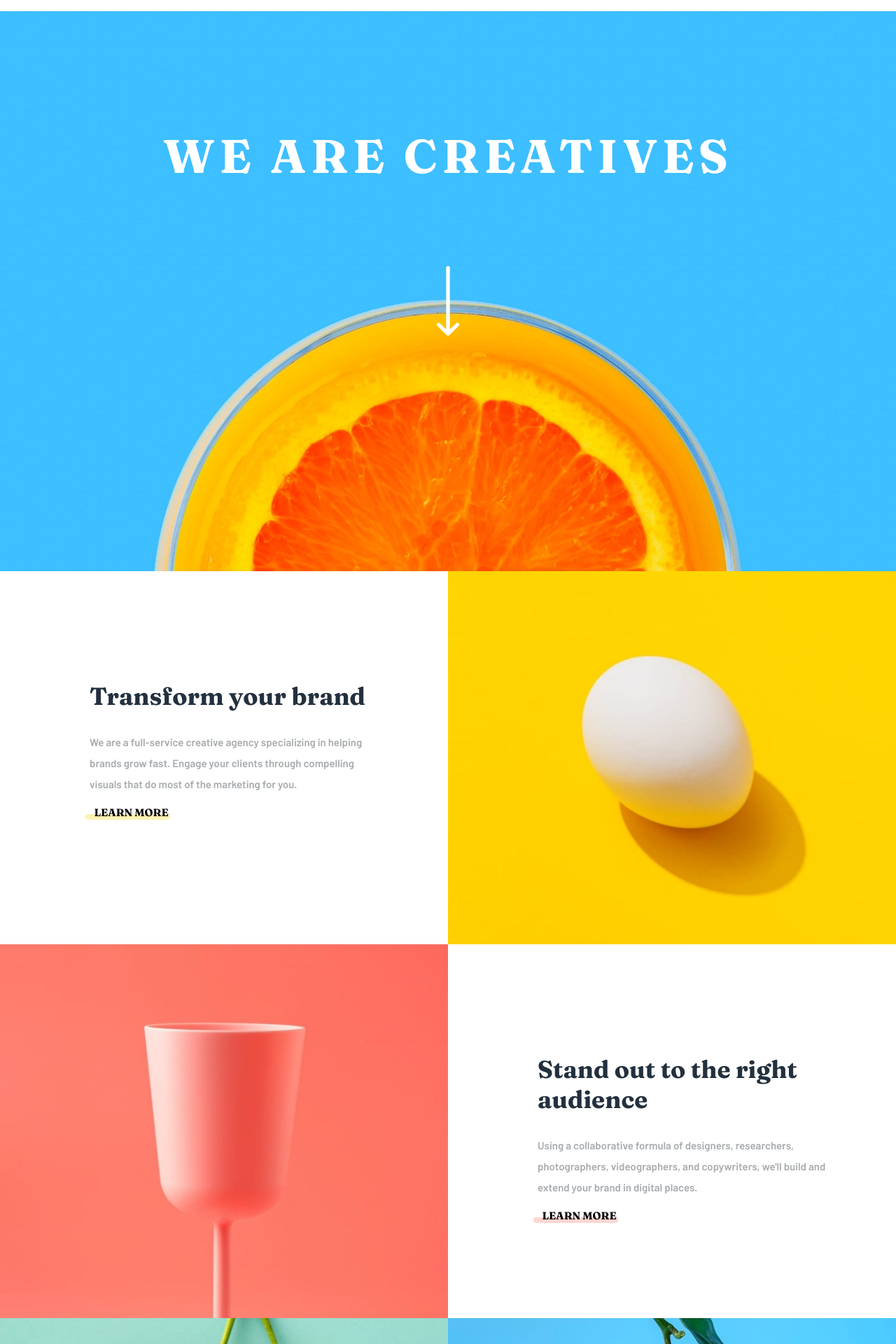
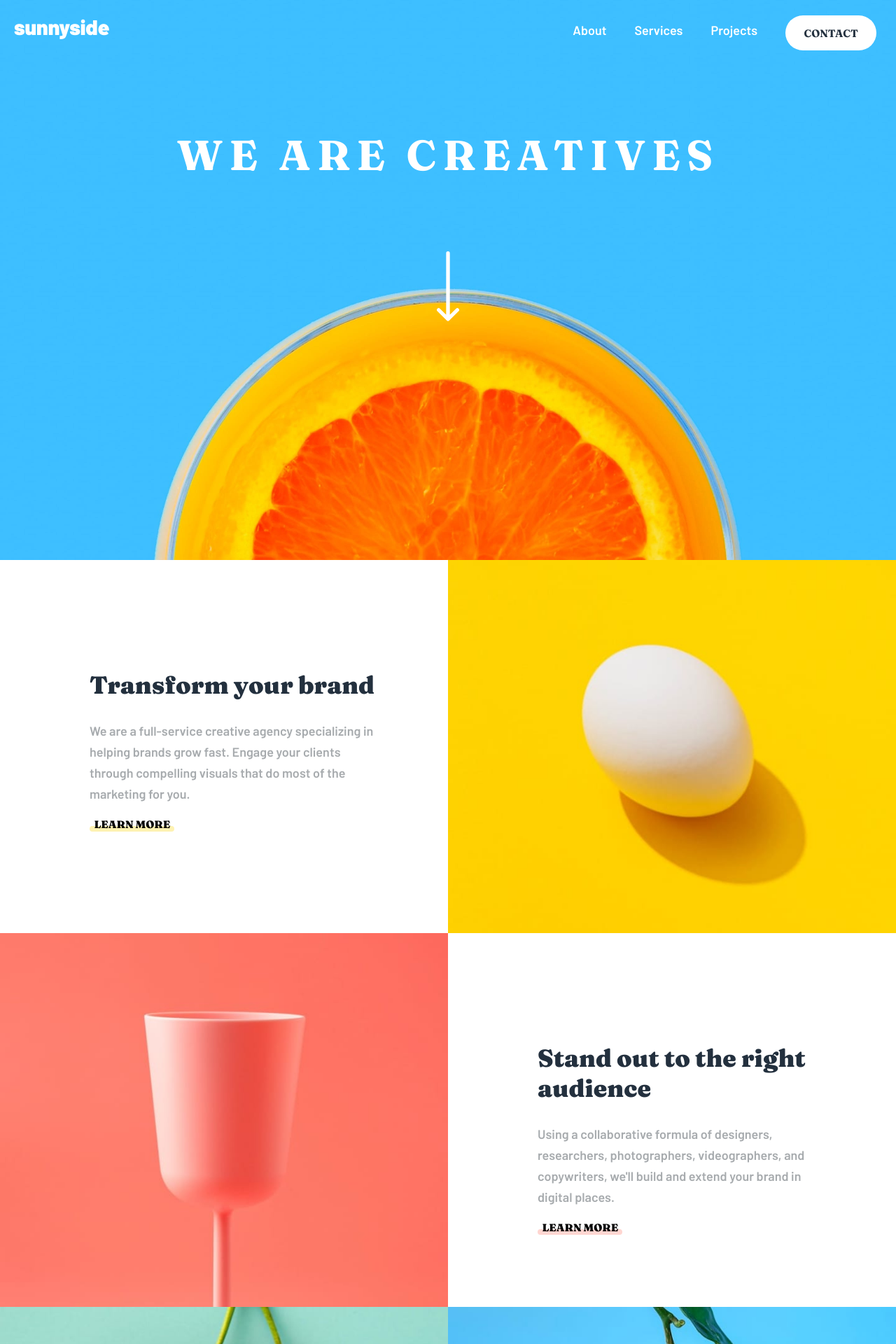
Before and after one commit to cforsmo/sunnyside-agency-landing-page, a React (Create React App) app: page / in a window 1280 px wide. Shown: the top 1920 px of the page at 70% size. Built offline with nearby package versions, Linux system fonts and the light colour scheme.

Commit message:
fix navbar and small text changes

```diff
--- a/src/Navbar.module.css
+++ b/src/Navbar.module.css
@@ -2,47 +2,29 @@ body {
   overflow-x:hidden;
 }
 
-.NavLinks {
+.NavListItems {
   position: absolute;
   z-index: 1;
   width: 100vw;
-
-}
-
-.NavListItems {
   color: white;
   display: flex;
-  margin-top: 0;
-  display: flex;
-  flex-direction: row;
   justify-content: flex-end;
   font-family: Barlow;
-  padding-right: 40px;
-  text-align: center;
+  top: 2%;
+  right: 1%;
+
 
 
 }
 
 .NavListItems li {
-
   font-size: 18px;
   list-style-type: none;
   display: flex;
   padding: 0 15px 0 25px;
-  margin-top: -60px;
-
-
 
 }
 
-.Logo {
-  font-family: Barlow;
-  font-size: 30px;
-  font-weight: bold;
-  color: white;
-  padding-left: 20px;
-
-}
 .ContactButton button{
   font-family: Fraunces;
   border-radius: 50px;
@@ -50,24 +32,22 @@ body {
   height: 50px;
   width: 130px;
   border: none;
-  display: inline-block;
   text-transform: uppercase;
-  display: inline-block;
+
   font-size: 15px;
   color: hsl(212, 27%, 19%);
   background-color: white;
 
+}
 
-
-}
-.Header .MobileNavigation {
+.MobileNavigation {
   display: none;
 }
 
 @media (max-width: 769px) {
 
 
-  .Header .MobileNavigation{
+  .MobileNavigation{
     display: flex;
     justify-content: center;
     position: absolute;
@@ -77,12 +57,12 @@ body {
 
   }
 
-  .Header .Navigation{
+  .Navigation{
     display: none;
 
   }
 
-  .Header .MobileNavigation .Hamburger {
+  .MobileNavigation .Hamburger {
     position: absolute;
     right: 30px;
     cursor: pointer;
@@ -98,16 +78,16 @@ body {
     width: 230px;
     height: 290px;
     transform: translate(-50%, 40%);
-
+    padding-right: 40px;
+  text-align: center;
   }
 
   .NavListItems li {
     font-size: 18px;
     display: inline-block;
     padding: 45px;
+    margin-top: -60px;
   }
-
-
 
   .ContactButton button{
     background-color: hsl(51, 100%, 49%);
@@ -116,14 +96,13 @@ body {
     font-size: 15px;
     margin-top: 1px;
     margin-bottom: -20px;
-
   }
 
   .Triangle {
     width: 30px;
     height: 30px;
     background-image:
-      linear-gradient(to bottom right, transparent 50%, white 0);
+    linear-gradient(to bottom right, transparent 50%, white 0);
     background-size: 100% 100%;
     background-repeat: no-repeat;
     background-position: left, right;
--- a/src/Section.module.css
+++ b/src/Section.module.css
@@ -15,6 +15,7 @@
   font-family: Fraunces;
   color: hsl(212, 27%, 19%);
   font-size: 35px;
+  font-weight: 900;
   padding: 20% 15% 0 20%;
 
 }
@@ -22,7 +23,7 @@
 .ParagraphEgg {
   font-family: Barlow;
   color: hsl(210, 4%, 67%);
-  font-size: 15px;
+  font-size: 18px;
   line-height: 30px;
   padding: 0 15% 0 20%;
 }
@@ -30,6 +31,7 @@
 .ButtonEgg {
   font-family: Fraunces;
   font-size: 15px;
+  font-weight: 900;
   text-transform: uppercase;
   display: inline-block;
   margin-left: 21%;
@@ -40,7 +42,7 @@
   position: center;
   border-bottom: 8px solid hsl(51, 100%, 49%, .3);
   line-height: 6px;
-  margin-left: 19%;
+  margin-left: 20%;
   border-radius: 5px;
   width: 121px;
   margin-top: -7px;
@@ -65,13 +67,14 @@
   font-family: Fraunces;
   color: hsl(212, 27%, 19%);
   font-size: 35px;
+  font-weight: 900;
   padding: 20% 15% 0 20%;
 }
 
 .ParagraphCup {
   font-family: Barlow;
   color: hsl(210, 4%, 67%);
-  font-size: 15px;
+  font-size: 18px;
   line-height: 30px;
   padding: 0 15% 0 20%;
 }
@@ -82,6 +85,7 @@
   text-transform: uppercase;
   display: inline-flex;
   font-size: 15px;
+  font-weight: 900;
   margin-left: 21%;
 }
 
@@ -89,7 +93,7 @@
   position: center;
   border-bottom: 8px solid hsl(7, 99%, 70%, .3);
   line-height: 6px;
-  margin-left: 19%;
+  margin-left: 20%;
   border-radius: 5px;
   width: 121px;
   margin-top: -7px;
@@ -129,6 +133,8 @@
 .TitleOrange {
   font-family: Fraunces;
   font-size: 30px;
+  font-weight: 900;
+
   color: hsl(198, 62%, 26%);
 
 
@@ -149,8 +155,6 @@
   height: auto;
   z-index: -1;
   position: relative;
-
-
 }
 
 .FigureCherry {
@@ -171,6 +175,7 @@
 .TitleCherry {
   font-family: Fraunces;
   font-size: 30px;
+  font-weight: 900;
   color: hsl(167, 40%, 24%);
 
 }
@@ -184,11 +189,24 @@
 }
 
   @media (max-width: 860px) {
+    .Egg {
+      width: 100vw;
+      height: auto;
+    }
 
+    .TextEgg {
+      width: 100vw;
+      height: auto;
+    }
 
-    .EggSection {
-      flex-direction: column-reverse;
-    align-items: center;
+    .Cup {
+      width: 100vw;
+      height: auto;
+    }
+
+    .TextCup {
+      width: 100vw;
+      height: auto;
     }
 
     .Fruit {
@@ -199,11 +217,22 @@
 
     .Cherry {
       width: 100vw;
+      height: auto;
 
     }
 
     .Orange {
       width: 100vw;
+      height: auto;
+    }
 
+    .FigcaptionOrange{
+      width: 90%;
+      height: auto;
+    }
+
+    .FigcaptionCherry{
+      width: 90%;
+      height: 100%;
     }
   }
--- a/src/components/Section.js
+++ b/src/components/Section.js
@@ -1,12 +1,11 @@
 import React from 'react'
 import styled from 'styled-components'
-/*import desktopImage from "../images/image-header.jpg"
-import mobileImage from "../images/image-header-mobile.jpg"*/
 
-function Section ({title, description, backgroundImg, backgroundImgMobile, image, iconDown}) {
+function Section({title, description, backgroundImg, backgroundImgMobile, image, iconDown}) {
 
   return (
     <Wrap bgImage={`../images/${backgroundImg}`}>
+      <Logo>sunnyside</Logo>
       <ItemText>
         <h1>{title}</h1>
       </ItemText>
@@ -35,19 +34,17 @@ const Wrap = styled.div`
   align-items: center;
   background-image: ${props => `url("/images/${props.bgImage}")`}
 
-
 `
 
 
 const ItemText = styled.div`
-  padding-top: 15vh;
+  padding-top: 18vh;
   text-align: center;
   color: white;
-  font-size: 2.1em;
-  letter-spacing: .2em;
+  font-size: 30px;
+  letter-spacing: 9px;
   font-family: Fraunces;
   text-transform: uppercase;
-
 `
 
 const Text = styled.div`
@@ -59,6 +56,16 @@ const Text = styled.div`
 
 const DownArrow = styled.img`
   height: 100px;
-  margin-top: -250px;
+  margin-top: -265px;
 
 `
+
+const Logo = styled.div`
+  position: absolute;
+  top: 20px;
+  left: 20px;
+  font-family: Barlow;
+  font-size: 30px;
+  font-weight: bold;
+  color: white;
+`
```
